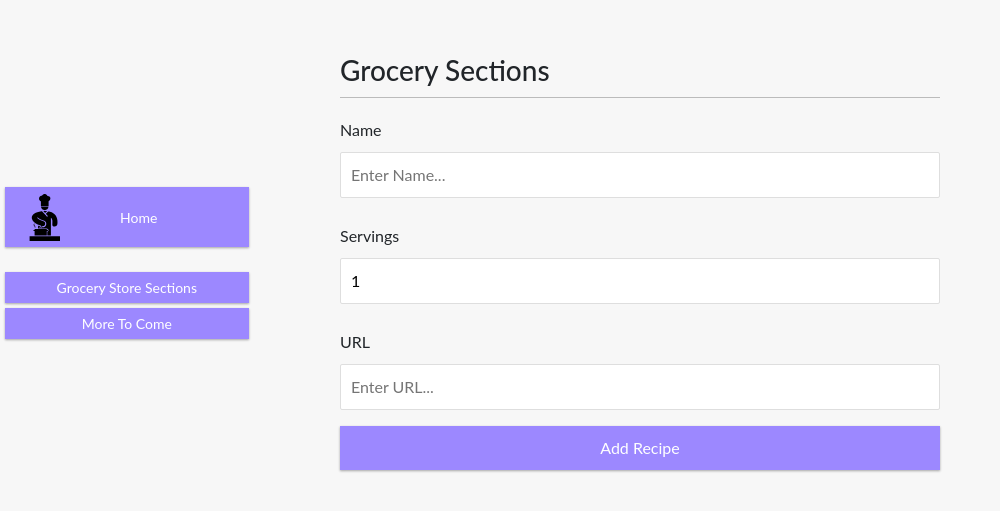
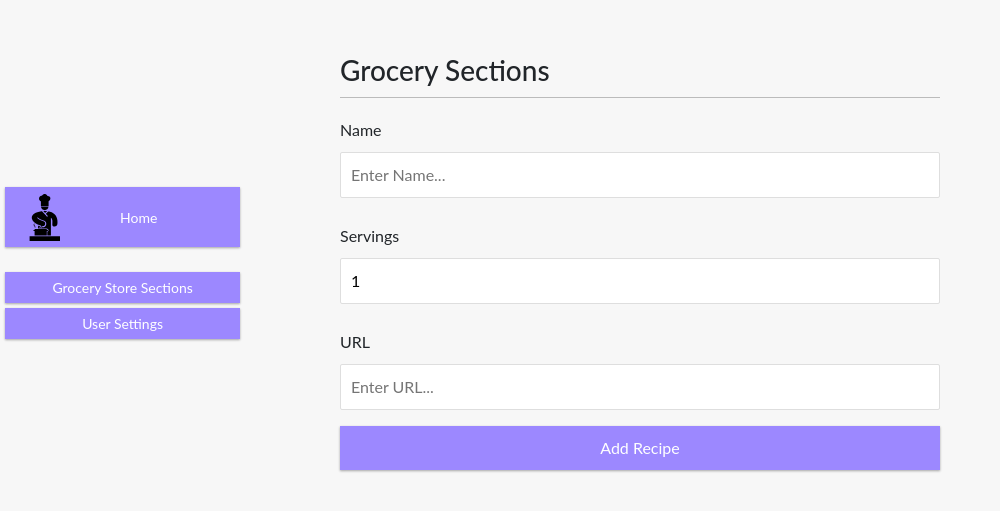
Before and after one commit to jrvanderveen/individualist-webapp, a React (Create React App) app in the folder client/: page /settings in a window 1280 px wide. Shown: the part 143-654 px from the top of the page, without its empty margins (0-1000 px from the left). Built offline with nearby package versions, Linux system fonts and the light colour scheme; the HTML template or start-up script is replaced by a standard one.

Commit message:
Hooked up settings page options

```diff
--- a/client/src/components/Settings/Options.js
+++ b/client/src/components/Settings/Options.js
@@ -33,26 +33,26 @@ const Div = styled.div`
     left: 0px;
     top: 40%;
     max-width: 300px;
+    min-width: 250px;
 `;
 
 const Span = styled.span``;
 
-export const Options = ({ togglePopUpFunc }) => {
-    const { setCreateShoppingListBool, creatingShoppingList, setEditBool, editing } = useContext(GlobalContext);
+export const Options = ({ settingLabels, selectSettingPage }) => {
+    console.log(settingLabels);
     return (
         <Div>
             <Link to="/">
-                <Button top isLink clicked={creatingShoppingList} onClick={() => setCreateShoppingListBool()}>
+                <Button top isLink>
                     <HomeIcon />
                     Home
                 </Button>
             </Link>
-            <Button middle clicked={editing} onClick={() => setEditBool()}>
-                Grocery Store Sections
-            </Button>
-            <Button bottom clicked={creatingShoppingList} onClick={() => setCreateShoppingListBool()}>
-                More To Come
-            </Button>
+            {settingLabels.map((label) => (
+                <Button bottom onClick={() => selectSettingPage(label)}>
+                    {label}
+                </Button>
+            ))}
         </Div>
     );
 };
--- a/client/src/pages/Settings.jsx
+++ b/client/src/pages/Settings.jsx
@@ -1,6 +1,7 @@
-import React from "react";
+import React, { useState } from "react";
 import { Options } from "../components/Settings/Options";
 import { SetGrocerySections } from "../components/Settings/SetGrocerySections";
+import { UserSettings } from "../components/Settings/UserSettings";
 import styled from "styled-components";
 
 const Container = styled.section`
@@ -9,11 +10,13 @@ const Container = styled.section`
 `;
 
 export const Settings = () => {
+    const settingsMap = { "Grocery Store Sections": <SetGrocerySections />, "User Settings": <UserSettings /> };
+    const [activeOption, setActiveOption] = useState("Grocery Store Sections");
     return (
         <>
             <Container>
-                <Options />
-                <SetGrocerySections />
+                <Options settingLabels={Object.keys(settingsMap)} selectSettingPage={setActiveOption} />
+                {settingsMap[activeOption]}
             </Container>
         </>
     );
```
